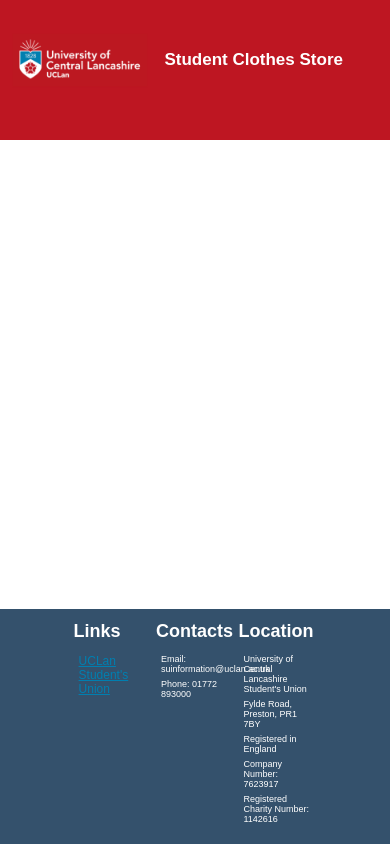
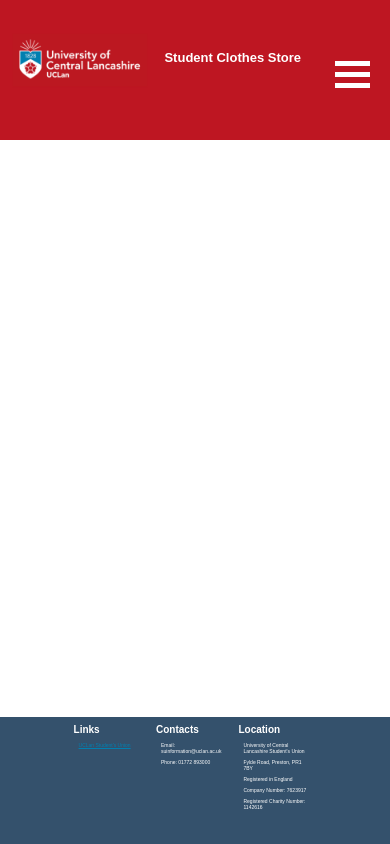
Before and after one commit to fentonseel/seel-fenton_20863245_assignment-one, a PHP site: page /cart.html in a window 390 px wide. Run offline with PHP 8.4, Linux system fonts and the light colour scheme.

Commit message:
Made the videos responsive and allowed the site to look normal on a phone screen

```diff
--- a/formats.css
+++ b/formats.css
@@ -70,7 +70,7 @@ body
 {
     list-style-type: none;
     color: var(--blue);
-    font-size: 18px;
+    font-size: 15px;
 }
 
 .site-title
@@ -209,7 +209,7 @@ body
 
     .su-link
     {
-        font-size: 16px;
+        font-size: 11px;
     }
 
     .footer-headings
@@ -250,6 +250,12 @@ body
 
     @media only screen and (max-width: 592px)
     {
+        .video
+        {
+            width: 100%;
+            height: 30%;
+        }
+
         .video-title
         {
             font-size: 18px;
@@ -257,7 +263,7 @@ body
 
         .su-link
         {
-            font-size: 14px;
+            font-size: 10px;
         }
 
         .footer-headings
@@ -292,6 +298,11 @@ body
         }
         @media only screen and (max-width: 490px)
         {
+            .video
+            {
+                height: 20%
+            }
+
             .video-title
             {
                 font-size: 13px;
@@ -299,7 +310,7 @@ body
 
             .su-link
             {
-                font-size: 12px;
+                font-size: 9px;
             }
 
             .footer-headings
@@ -332,6 +343,39 @@ body
             {
                 font-size: 13px;
             }
+
+            @media only screen and (max-width: 415px)
+            {
+                .video
+                {
+                    height: 20%
+                }
+
+                .site-title
+                {
+                    font-size: 13px;
+                }
+
+                .footer
+                {
+                    height: 15%;
+                }
+
+                .footer-headings
+                {
+                    font-size: 5px;
+                }
+
+                .su-link
+                {
+                    font-size: 5px;
+                }
+
+                .page-selection-burger-menu li
+                {
+                    font-size: 12px;
+                }
+            }
         }
     }
 }
```
